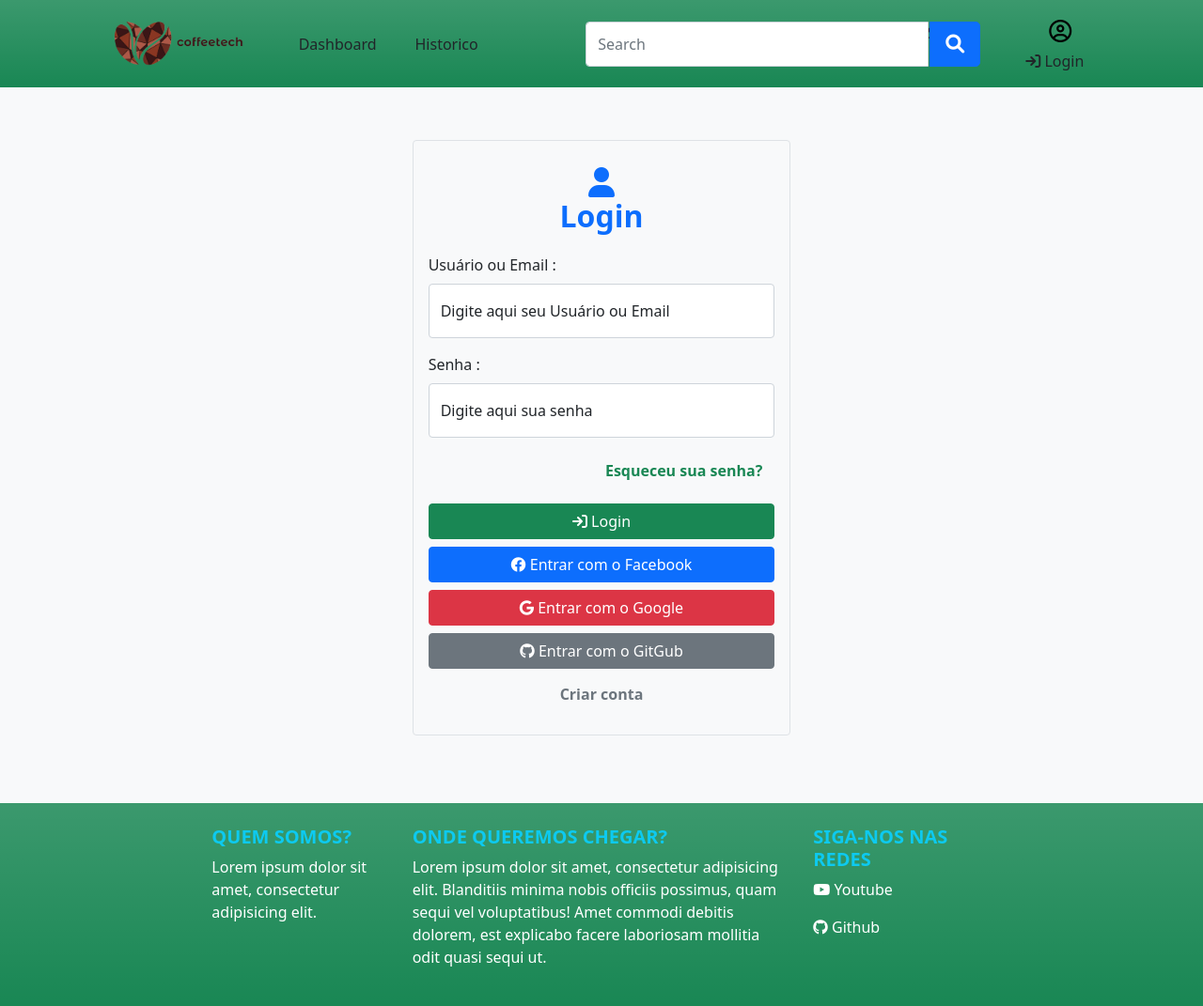
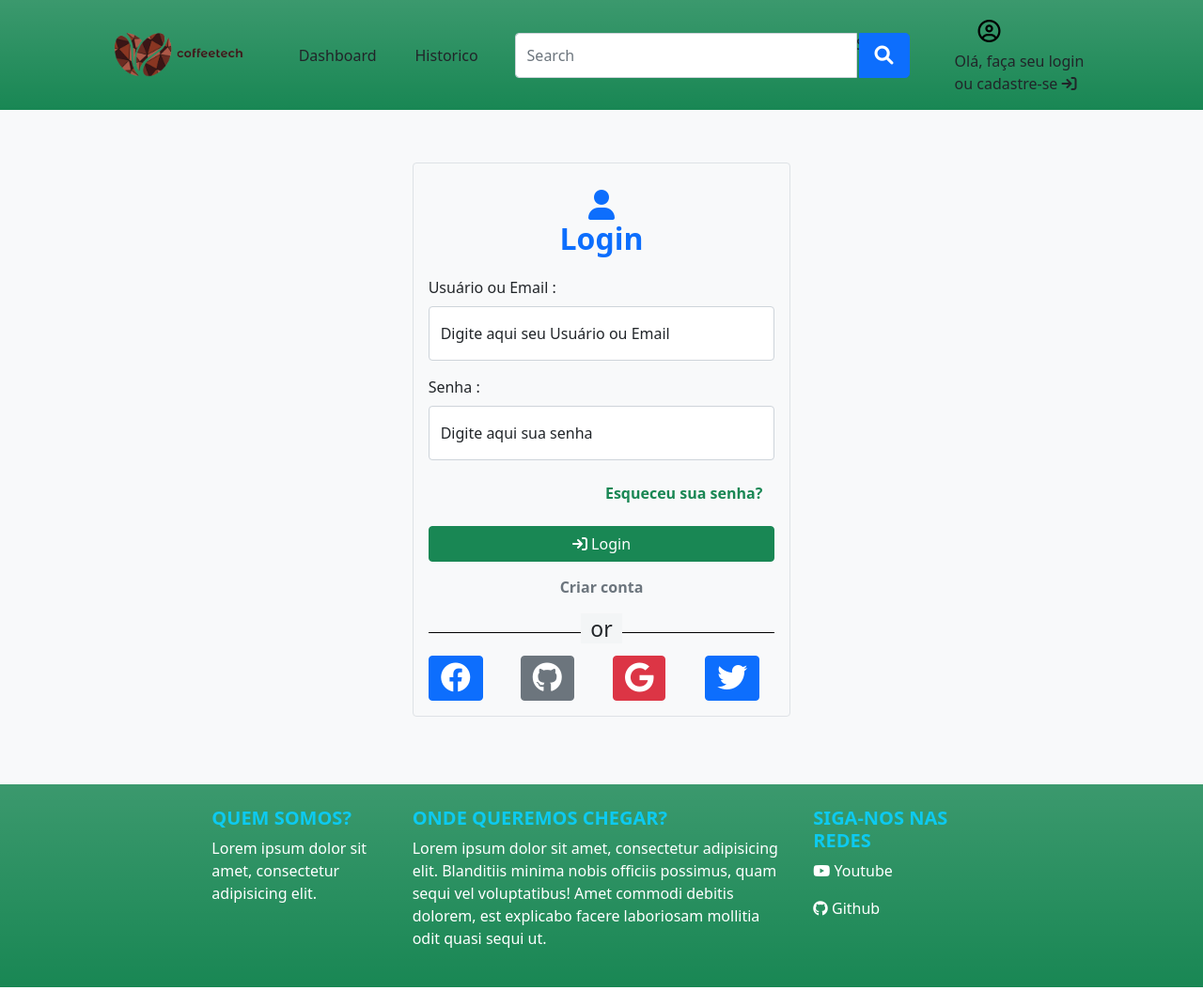
Before and after one commit to Rodrigodante11/coffeetech_django, a Django app: page /login/ in a window 1280 px wide. Shown: the whole page at 94% size. Run offline with Django 3.2, Linux system fonts and the light colour scheme; some libraries are stand-ins or nearby versions.

Commit message:
correcao front tela de login

```diff
--- a/static/css/navbar.css
+++ b/static/css/navbar.css
@@ -21,3 +21,15 @@
 #userLogo{
     margin-top: 25px;
 }
+.linhaComTexto {
+  width: 100%;
+  height: 22px;
+  border-bottom: 1px solid black;
+  text-align: center;
+}
+
+.linhaComTexto > span {
+  font-size: 23px;
+  background-color: #F3F5F6;
+  padding: 0 10px;
+}
--- a/templates/autenticacao/login.html
+++ b/templates/autenticacao/login.html
@@ -72,33 +72,42 @@
                                     </button>
                                 </div>
 
-                                <div class="d-grid mt-2">
-                                    <button class="btn btn-primary" type="button">
-                                        <i class="fa-brands fa-facebook"></i>
-                                        Entrar com o Facebook
-                                    </button>
-                                </div>
-
-                                <div class="d-grid mt-2">
-                                    <a href="{% provider_login_url 'google' %}" class="btn btn-danger" type="button">
-                                        <i class="fa-brands fa-google"></i>
-                                        Entrar com o Google
-                                    </a>
-                                </div>
-
-                                <div class="d-grid mt-2">
-                                    <a  href="#" class="btn btn-secondary" type="button">
-                                        <i class="fa-brands fa-github"></i>
-                                        Entrar com o GitGub
-                                    </a>
-                                </div>
-
                                 <div class="fw-bold my-2 text-center">
                                     <a href="{% url 'criar_conta' %}" class="btn text-secondary fw-bold">
                                         Criar conta
                                     </a>
                                 </div>
 
+                                <div class="linhaComTexto">
+                                  <span>or</span>
+                                </div>
+
+                                <div class="row  mt-4">
+
+                                    <div class="col-3">
+                                        <button class="btn btn-primary" type="button">
+                                            <i class="fa-brands fa-facebook fa-2x"></i>
+                                        </button>
+                                    </div>
+
+                                    <div class="col-3">
+                                        <a  href="#" class="btn btn-secondary" type="button">
+                                            <i class="fa-brands fa-github fa-2x"></i>
+                                        </a>
+                                    </div>
+
+                                    <div class="col-3">
+                                        <a href="{% provider_login_url 'google' %}" class="btn btn-danger" type="button">
+                                            <i class="fa-brands fa-google fa-2x"></i>
+                                        </a>
+                                    </div>
+
+                                    <div class="col-3">
+                                        <a href="{% provider_login_url 'google' %}" class="btn btn-primary" type="button">
+                                            <i class="fa-brands fa-twitter fa-2x"></i>
+                                        </a>
+                                    </div>
+                                </div>
                             </form>
                         </div>
 
@@ -106,7 +115,7 @@
 
                             <div class="card my-5">
                                 <div class="card-header p-5">
-                                    <h3 class="text-success">  você já logado no sistema. </h3>
+                                    <h3 class="text-success">  você já esta logado no sistema. </h3>
                                     <p class="h5 text-center text-primary">Deseja realmente sair?</p>
                                 </div>
 
--- a/templates/fragments/navbar.html
+++ b/templates/fragments/navbar.html
@@ -58,11 +58,19 @@
                                     <i class="fa-regular fa-circle-user fa-xl ms-5" style="color: black" id="userLogo"></i>
                                      <div id="id_username">
                                          {% if user.is_authenticated %}
-                                            <a class="nav-link text-dark" href="{% url 'login' %}"> Olá, {{ user.username| title  }} </a>
+                                            <a class="nav-link text-dark" href="{% url 'login' %}">
+                                                <span>Olá, {{ user.username| title  }}
+                                                <br>
+                                                    <span>Bem Vindo :)</span>
+                                                </span>
+                                            </a>
                                          {% else %}
                                             <a class="nav-link text-dark"  href="{% url 'login' %}">
+                                                <span>Olá, faça seu login
+                                                <br>
+                                                    <span>ou cadastre-se</span>
+                                                </span>
                                                 <i class="fa-solid fa-arrow-right-to-bracket"></i>
-                                                Login
                                             </a>
 
                                          {% endif %}
```
